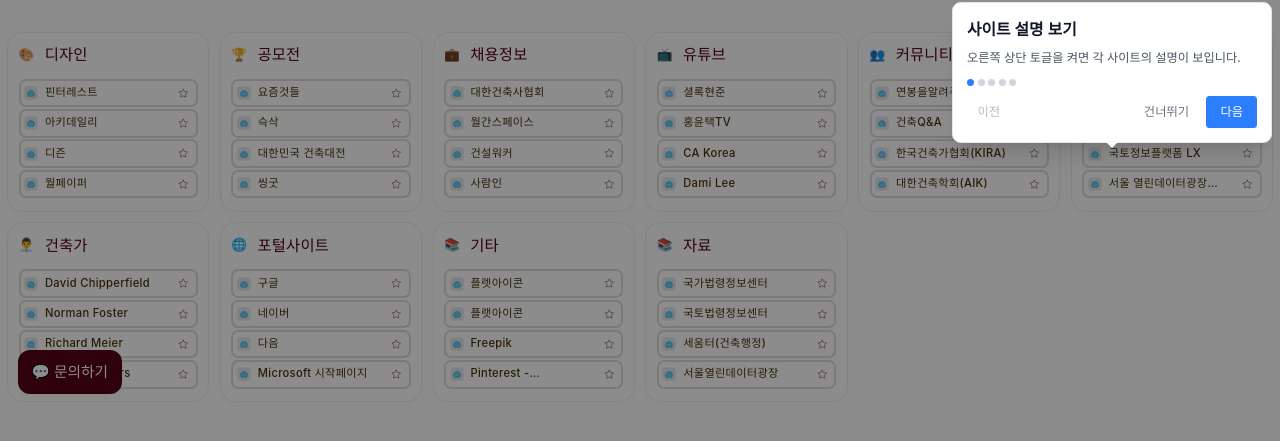
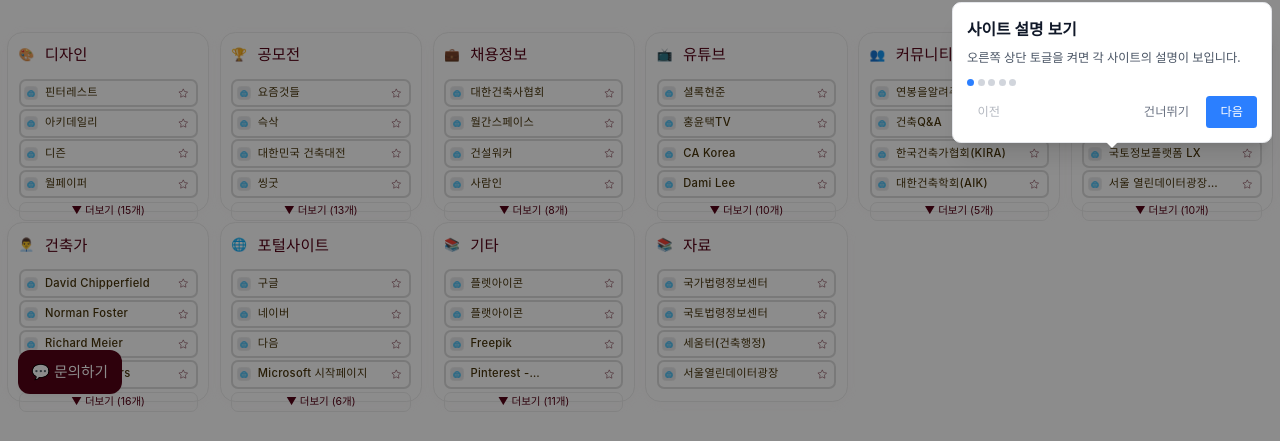
Before and after one commit to okjsk1/urwebs, a React (Vite) app: page / in a window 1280 px wide. Shown: the part 389-830 px from the top of the page. Built offline with nearby package versions, Linux system fonts and the light colour scheme; no server answers.

Commit message:
feat: restore expandable category list

```diff
--- a/src/components/CategoryCard.tsx
+++ b/src/components/CategoryCard.tsx
@@ -53,8 +53,13 @@
         </div>
       </div>
 
-      <div className={`flex-1 flex flex-col ${isExpanded || showDescriptions ? "overflow-y-auto" : "overflow-hidden"}`}>
-        <div className={`flex flex-col gap-0.5 ${isExpanded || showDescriptions ? "max-h-80 overflow-y-auto" : ""}`}>
+      {/* 사이트 목록 영역 */}
+      <div className="flex-1 flex flex-col min-h-0">
+        <div
+          className={`flex flex-col gap-0.5 ${
+            isExpanded || showDescriptions ? "max-h-80 overflow-y-auto" : ""
+          }`}
+        >
           {sites.length === 0 ? (
             <div className="flex items-center justify-center flex-1 text-gray-500 text-xs">
               모든 사이트가 즐겨찾기에 추가됨
```
